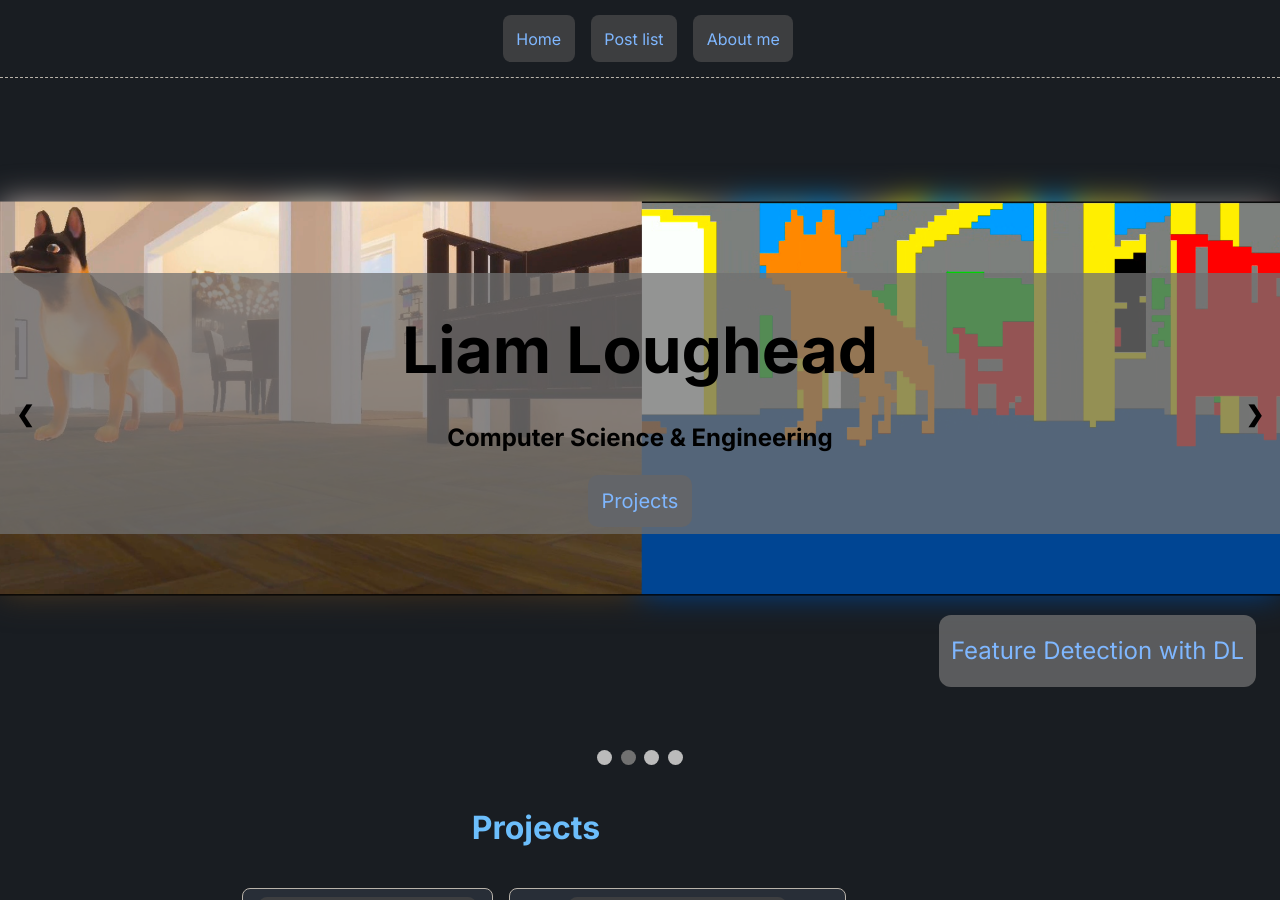
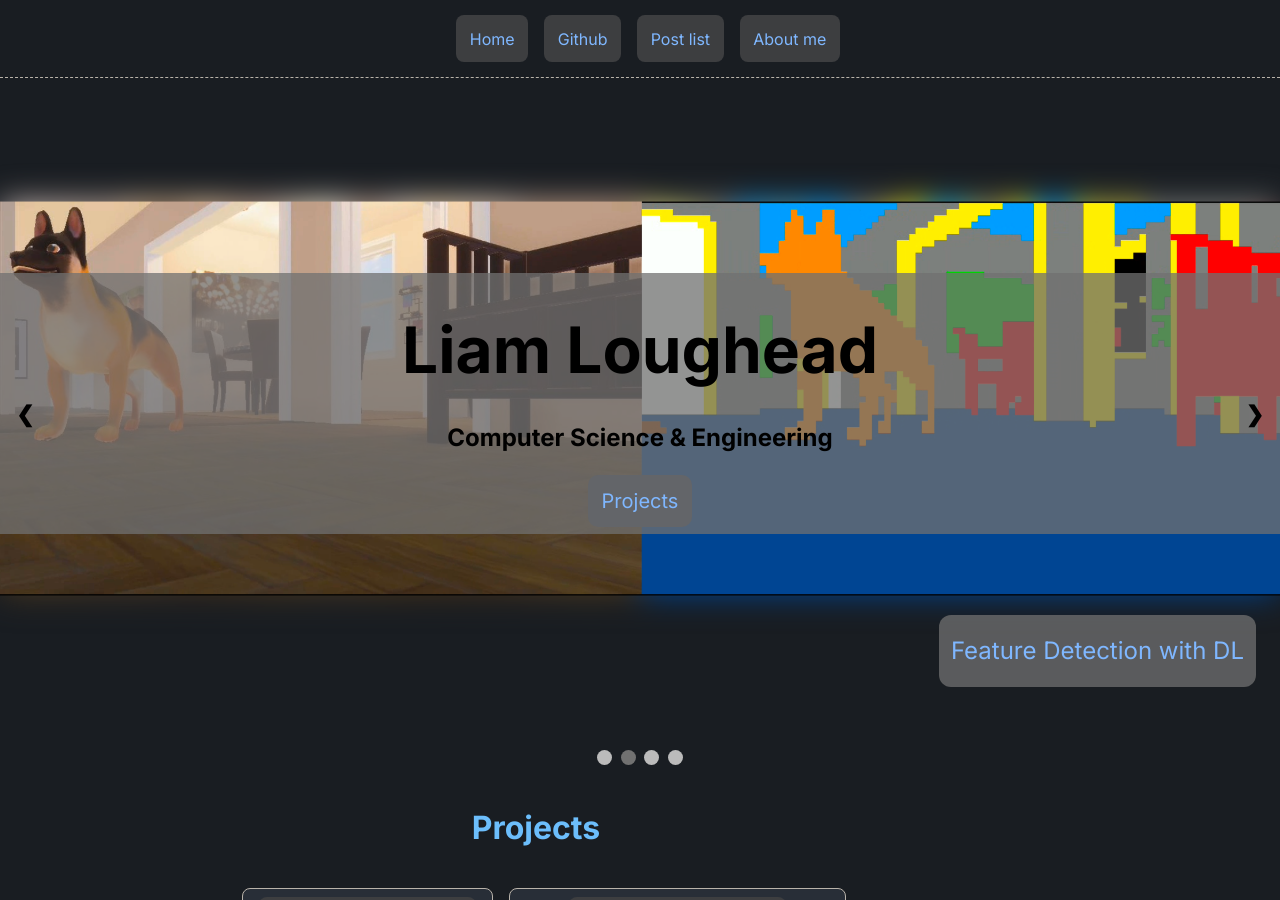
Before and after one commit to Snapwhiz914/snapwhiz914.github.io, a Jekyll site: the page built from index.markdown, in a window 1280 px wide and 900 px high. Built offline with Jekyll 4.4.1, drawn with Linux system fonts in a browser that asks for light colours; nearby versions of some CDN libraries.

Commit message:
Add github link to navbar

```diff
--- a/_data/config.yml
+++ b/_data/config.yml
@@ -1,6 +1,8 @@
 navbar_entries:
   - title: Home
     url: /index
+  - title: Github
+    url: https://github.com/snapwhiz914
   - title: Post list
     url: /posts
   - title: About me
```
